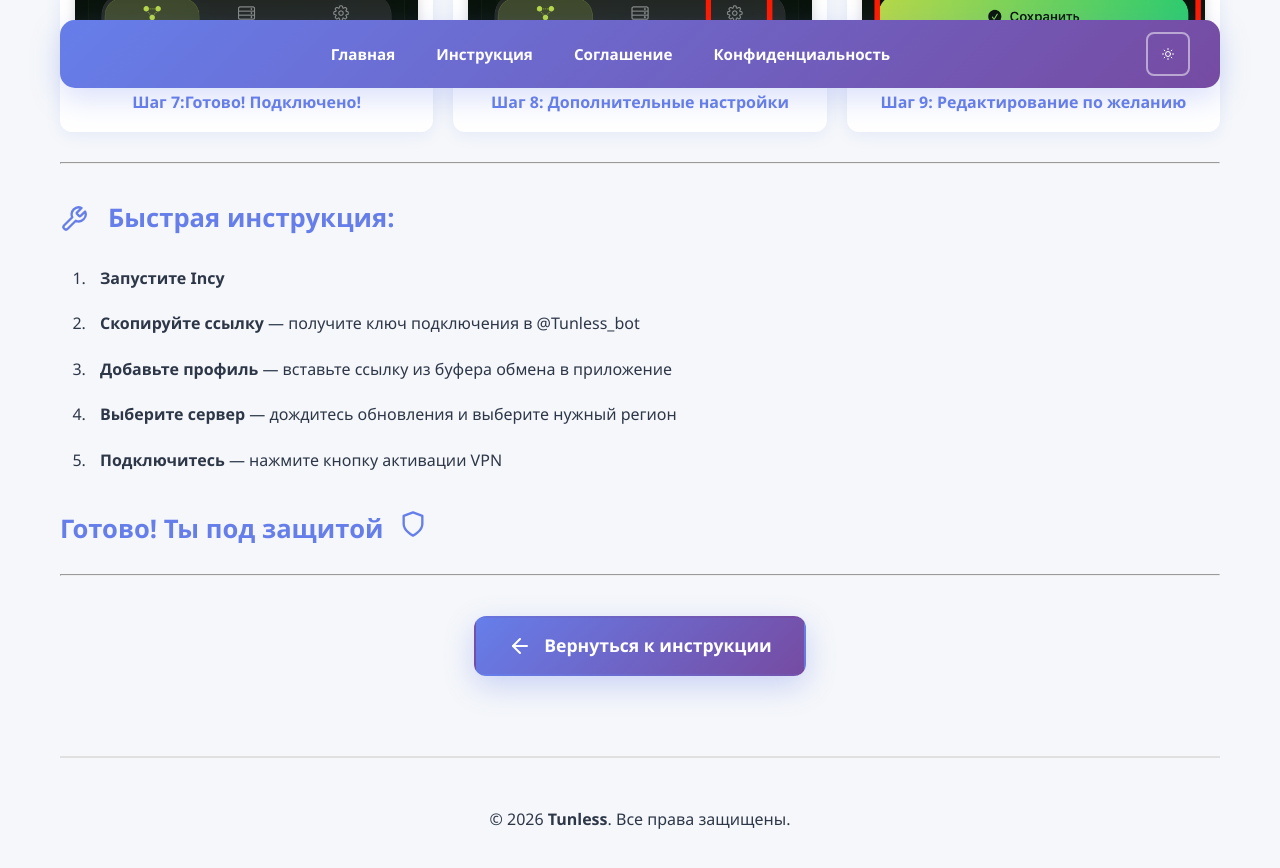
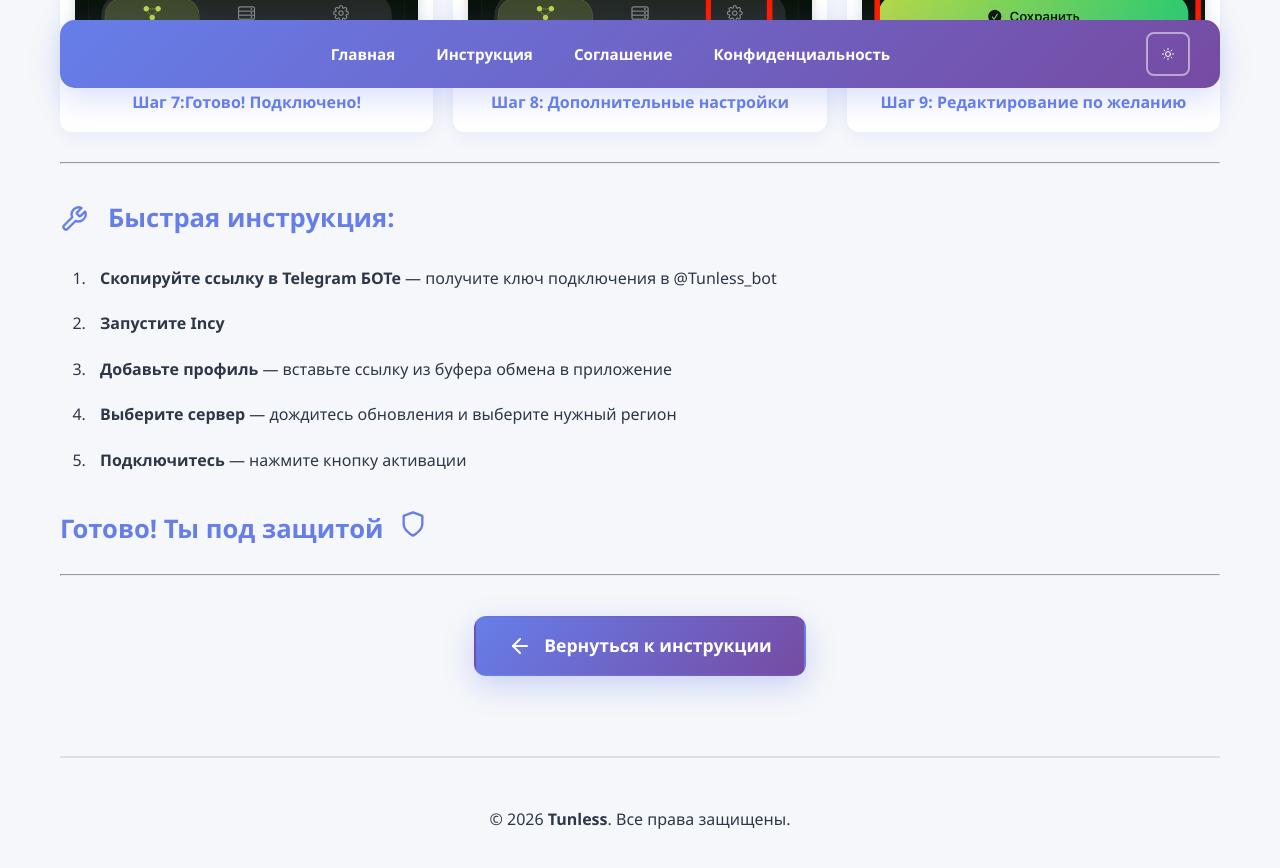
Before and after one commit to Michael-K-cloud/Tunless_Modern, a Jekyll site: the page built from incy.md, in a window 1280 px wide and 900 px high, scrolled down 2536 px. Shown: the top 868 px of the window. Built offline with Jekyll 4.4.1, drawn with Linux system fonts in a browser that asks for light colours.

Commit message:
Update incy.md

```diff
--- a/incy.md
+++ b/incy.md
@@ -305,11 +305,11 @@ body.dark-mode .shield-icon svg {
 
 ### <svg viewBox="0 0 24 24" width="28" height="28" fill="none" stroke="currentColor" stroke-width="2" stroke-linecap="round" stroke-linejoin="round" style="vertical-align: middle; margin-right: 8px;"><path d="M14.7 6.3a1 1 0 0 0 0 1.4l1.6 1.6a1 1 0 0 0 1.4 0l3.77-3.77a6 6 0 0 1-7.94 7.94l-6.91 6.91a2.12 2.12 0 0 1-3-3l6.91-6.91a6 6 0 0 1 7.94-7.94l-3.76 3.76z"></path></svg> Быстрая инструкция:
 
-1. **Запустите Incy**
-2. **Скопируйте ссылку** — получите ключ подключения в @Tunless_bot
+1. **Скопируйте ссылку в Telegram БОТе** — получите ключ подключения в @Tunless_bot
+2. **Запустите Incy**
 3. **Добавьте профиль** — вставьте ссылку из буфера обмена в приложение
 4. **Выберите сервер** — дождитесь обновления и выберите нужный регион
-5. **Подключитесь** — нажмите кнопку активации VPN
+5. **Подключитесь** — нажмите кнопку активации
 
 ### Готово! Ты под защитой <span class="shield-icon"><svg viewBox="0 0 24 24"><path d="M12 22s8-4 8-10V5l-8-3-8 3v7c0 6 8 10 8 10z"></path></svg></span>
 
```
